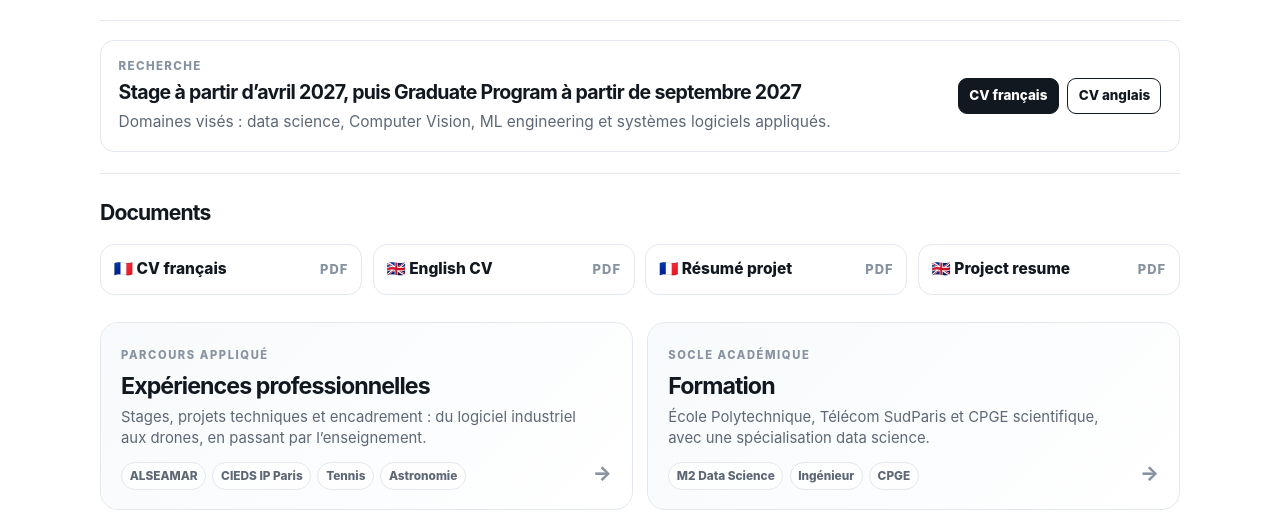
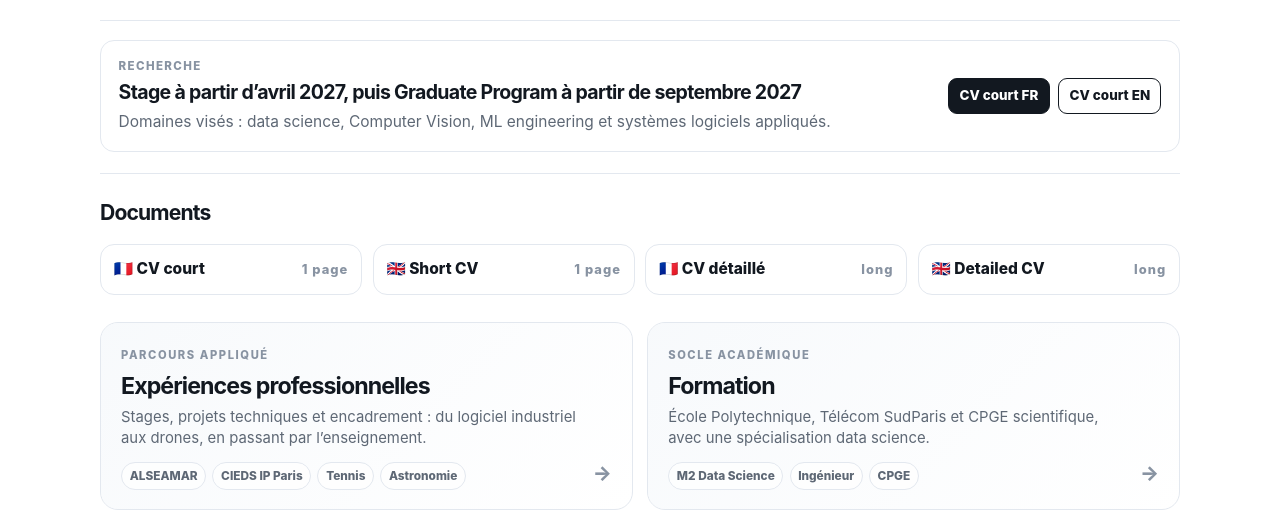
Before and after one commit to thomas-garabedian/portfolio, a website: page profile.html in a window 1280 px wide. Shown: the part 238-760 px from the top of the page. Drawn offline with Linux system fonts and the light colour scheme.

Commit message:
Clarify CV document labels

```diff
--- a/profile.html
+++ b/profile.html
@@ -44,18 +44,18 @@
         <p class="lang-en block">Target areas: data science, Computer Vision, ML engineering and applied software systems.</p>
       </div>
       <div class="career-actions">
-        <a class="button" href="docs/CV_GARABEDIAN_THOMAS_FR.pdf" target="_blank" rel="noopener"><span class="lang-fr inline">CV français</span><span class="lang-en inline">French CV</span></a>
-        <a class="button secondary" href="docs/CV_GARABEDIAN_THOMAS_ENG.pdf" target="_blank" rel="noopener"><span class="lang-fr inline">CV anglais</span><span class="lang-en inline">English CV</span></a>
+        <a class="button" href="docs/CV_GARABEDIAN_THOMAS_FR.pdf" target="_blank" rel="noopener"><span class="lang-fr inline">CV court FR</span><span class="lang-en inline">Short CV FR</span></a>
+        <a class="button secondary" href="docs/CV_GARABEDIAN_THOMAS_ENG.pdf" target="_blank" rel="noopener"><span class="lang-fr inline">CV court EN</span><span class="lang-en inline">Short CV EN</span></a>
       </div>
     </section>
 
     <section class="profile-docs-strip" aria-label="Documents">
       <h2>Documents</h2>
       <div class="profile-doc-grid">
-        <a class="profile-doc-link" href="docs/CV_GARABEDIAN_THOMAS_FR.pdf" target="_blank" rel="noopener"><span>🇫🇷 CV français</span><small>PDF</small></a>
-        <a class="profile-doc-link" href="docs/CV_GARABEDIAN_THOMAS_ENG.pdf" target="_blank" rel="noopener"><span>🇬🇧 English CV</span><small>PDF</small></a>
-        <a class="profile-doc-link" href="docs/RESUME_GARABEDIAN_THOMAS_FR.pdf" target="_blank" rel="noopener"><span>🇫🇷 Résumé projet</span><small>PDF</small></a>
-        <a class="profile-doc-link" href="docs/RESUME_GARABEDIAN_THOMAS_ENG.pdf" target="_blank" rel="noopener"><span>🇬🇧 Project resume</span><small>PDF</small></a>
+        <a class="profile-doc-link" href="docs/CV_GARABEDIAN_THOMAS_FR.pdf" target="_blank" rel="noopener"><span>🇫🇷 CV court</span><small>1 page</small></a>
+        <a class="profile-doc-link" href="docs/CV_GARABEDIAN_THOMAS_ENG.pdf" target="_blank" rel="noopener"><span>🇬🇧 Short CV</span><small>1 page</small></a>
+        <a class="profile-doc-link" href="docs/RESUME_GARABEDIAN_THOMAS_FR.pdf" target="_blank" rel="noopener"><span>🇫🇷 CV détaillé</span><small>long</small></a>
+        <a class="profile-doc-link" href="docs/RESUME_GARABEDIAN_THOMAS_ENG.pdf" target="_blank" rel="noopener"><span>🇬🇧 Detailed CV</span><small>long</small></a>
       </div>
     </section>
 
```
Also changed, not shown: contact.html (+1 -1 lines), index.html (+1 -1 lines), resume.html (+4 -4 lines).
